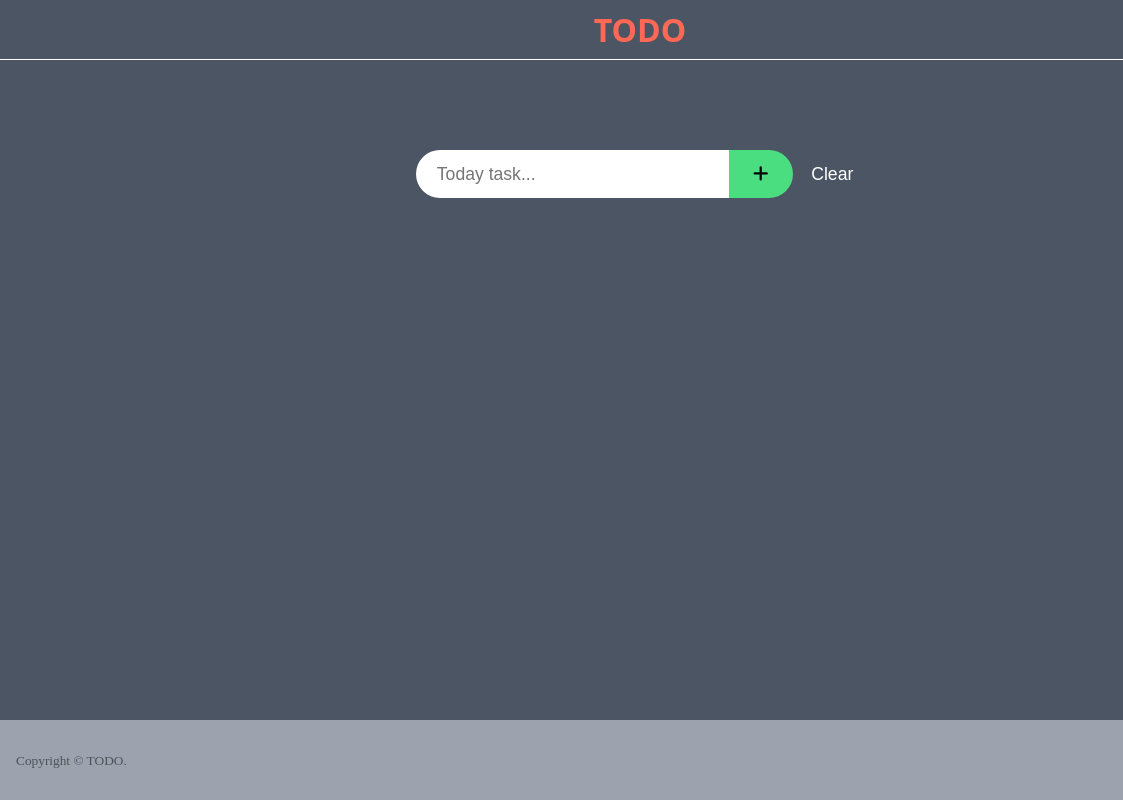
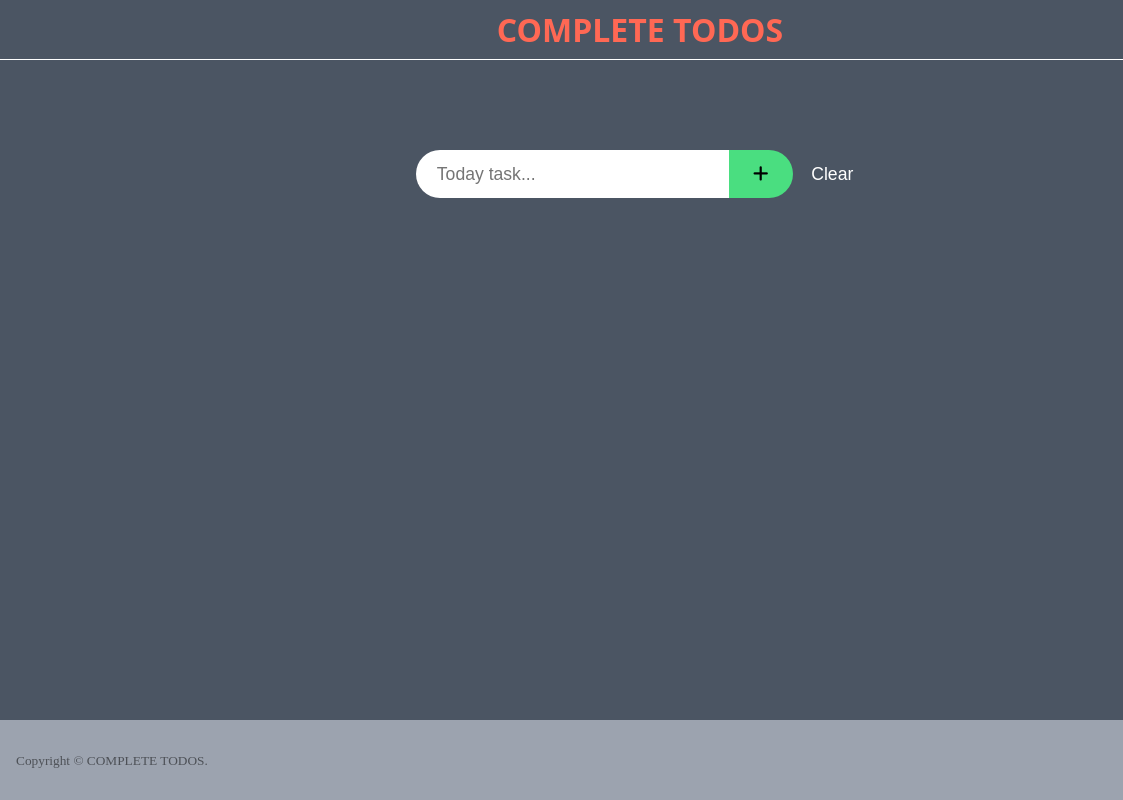
Before and after one commit to KatanaSword/completetodos, a plain HTML site: page index.html in a window 1280 px wide. Shown: the full height of the page, 0-1123 px from the left. Drawn offline with Linux system fonts and the light colour scheme; a web font is replaced by a local one.

Commit message:
refactor index.html

```diff
--- a/index.html
+++ b/index.html
@@ -8,7 +8,7 @@
       content="This page manage and organize daliy task"
     />
     <meta name="viewport" content="width=device-width, initial-scale=1.0" />
-    <title>Todo</title>
+    <title>Complete Todos</title>
     <!-- CSS link -->
     <link rel="stylesheet" href="style.css" />
     <!-- Font Awesome -->
@@ -38,7 +38,7 @@
   </head>
   <body>
     <header>
-      <h1 class="main-heading">TODO</h1>
+      <h1 class="main-heading">COMPLETE TODOS</h1>
     </header>
     <main>
       <div id="container">
@@ -59,13 +59,13 @@
     </main>
     <footer>
       <div class="copyright">
-        <p><small>Copyright &copy; TODO.</small></p>
+        <p><small>Copyright &copy; COMPLETE TODOS.</small></p>
       </div>
       <div class="social-link">
         <a
           class="social"
           target="_blank"
-          href="https://github.com/KatanaSword/todo"
+          href="https://github.com/KatanaSword/completetodos"
         >
           <i class="fa-brands fa-github"></i>
         </a>
```
